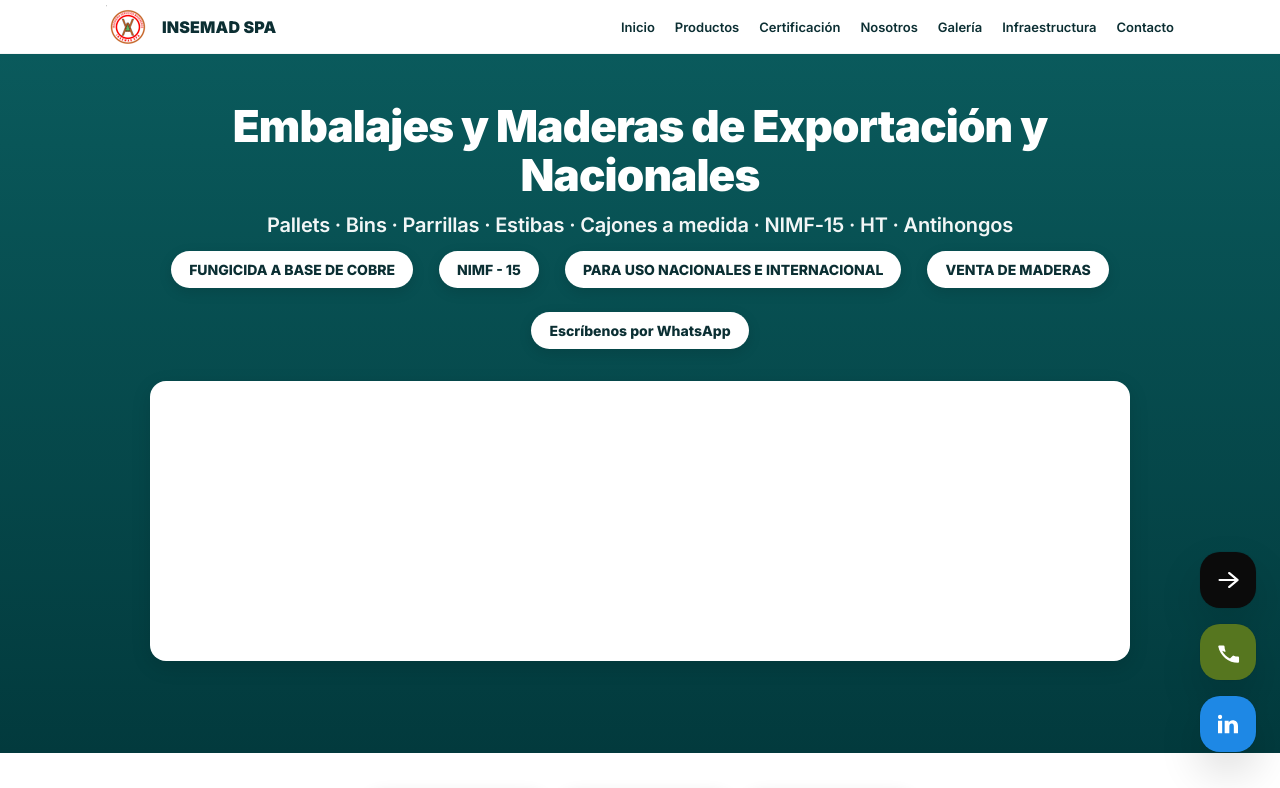
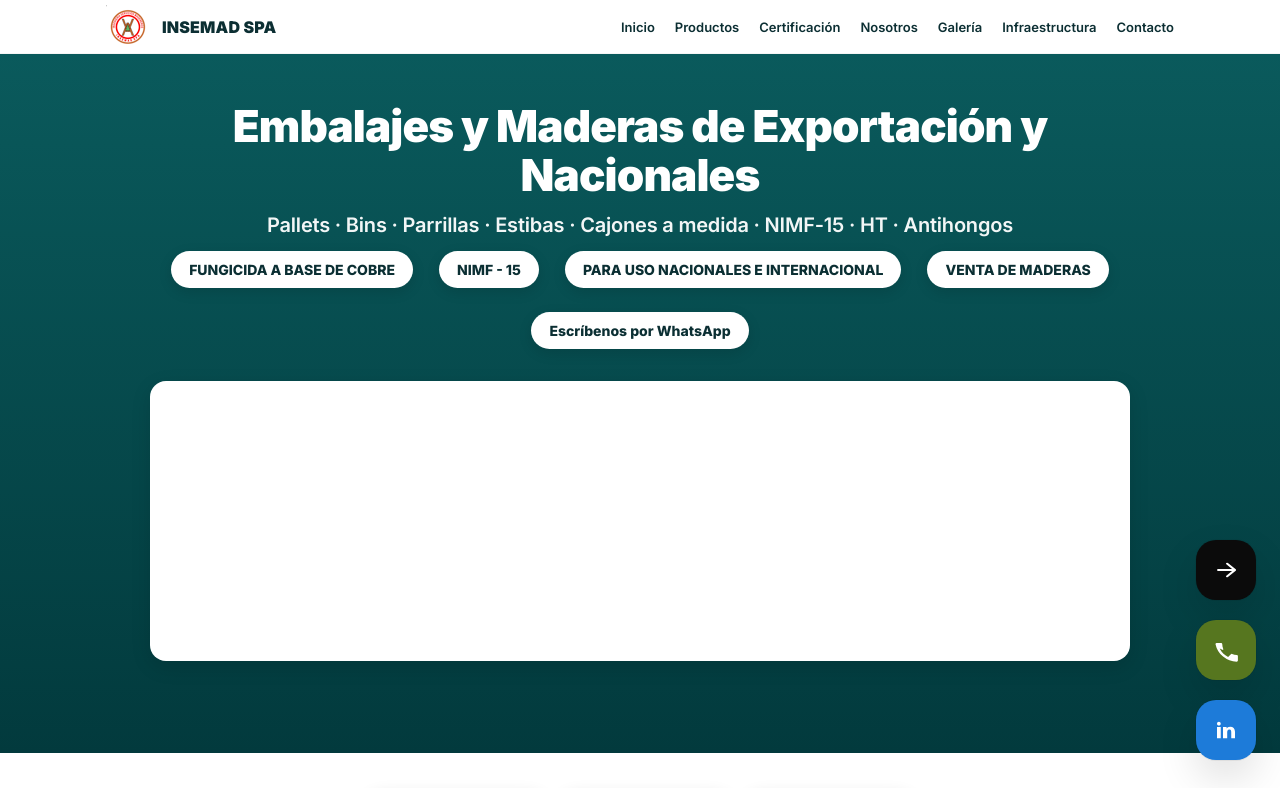
Before and after one commit to drtrancelecter/insemad_site, a plain HTML site: page index.html in a window 1280 px wide. Shown: the top 788 px of the page. Drawn offline with Linux system fonts and the light colour scheme.

Commit message:
FAB armonía: tamaño 60, radio 18, sombra suave, LI pastel, iconos afinados

```diff
--- a/assets/css/brand.css
+++ b/assets/css/brand.css
@@ -190,16 +190,16 @@ a{color:inherit}
 .site-footer small{color:#0A5A5C;opacity:.8}
 
 .site-footer .container{text-align:center}
-.floating-buttons{position:fixed; right:24px; bottom:48px;transform:none; display:flex; flex-direction:column; gap:16px; z-index:1000}
-.btn-float{width:56px; height:56px; border-radius: 20px; display:grid; place-items:center; box-shadow:0 20px 44px rgba(0,0,0,.14), 0 0 0 1px rgba(0,0,0,.05)}
+.floating-buttons{position:fixed; right:24px; bottom: 40px;transform:none; display:flex; flex-direction:column; gap: 20px; z-index:1000}
+.btn-float{width: 60px; height: 60px; border-radius: 20px; display:grid; place-items:center; box-shadow:0 18px 40px rgba(0,0,0,.12), 0 0 0 1px rgba(0,0,0,.06)}
 
-.btn-float.blue{background:#1E88E5}
+.btn-float.blue{background:#1D7BD9}
 .btn-float:hover{filter:brightness(.92); transform:translateY(-1px)}
 
-@media (max-width:820px){ .floating-buttons{right:14px; bottom:28px; top:auto; transform:none} .btn-float{width:52px; height:52px}  }
+@media (max-width:820px){ .floating-buttons{right:14px; bottom: 40px; top:auto; transform:none} .btn-float{width: 60px; height: 60px}  }
 .btn-float.black{background:#0B0B0B}
-.btn-float.blue img{width:20px; height:20px}
+.btn-float.blue img{width:18px; height:18px}
 .btn-float img{width:24px; height:24px}
-.btn-float.black img{width:26px; height:26px; transform:scaleX(1.10) scaleY(0.92)}
-.btn-float.green img{width:26px; height:26px}
+.btn-float.black img{width: 24px; height: 24px; transform:scaleX(1.12) scaleY(0.90)}
+.btn-float.green img{width:28px; height:28px}
 .btn-float.green{background:#56761F}
--- a/index.html
+++ b/index.html
@@ -7,7 +7,7 @@
 <link rel="preconnect" href="https://fonts.googleapis.com">
 <link rel="preconnect" href="https://fonts.gstatic.com" crossorigin>
 <link href="https://fonts.googleapis.com/css2?family=Inter:wght@400;600;700;800;900&display=swap" rel="stylesheet">
-<link rel="stylesheet" href="assets/css/brand.css?v=1758306079">
+<link rel="stylesheet" href="assets/css/brand.css?v=1758306911">
 </head>
 <body>
 
```
Also changed, not shown: certificacion.html (+1 -1 lines), contacto.html (+1 -1 lines), galeria.html (+1 -1 lines), infraestructura.html (+1 -1 lines), nosotros.html (+1 -1 lines), productos.html (+1 -1 lines).
